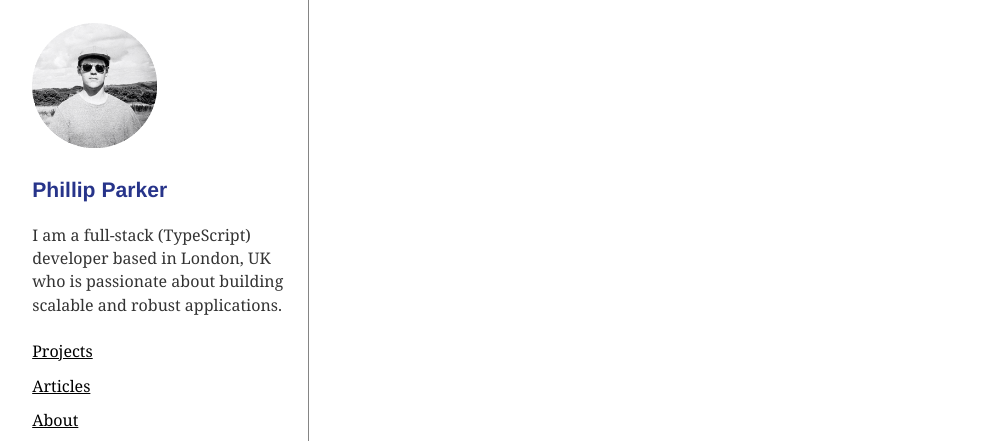
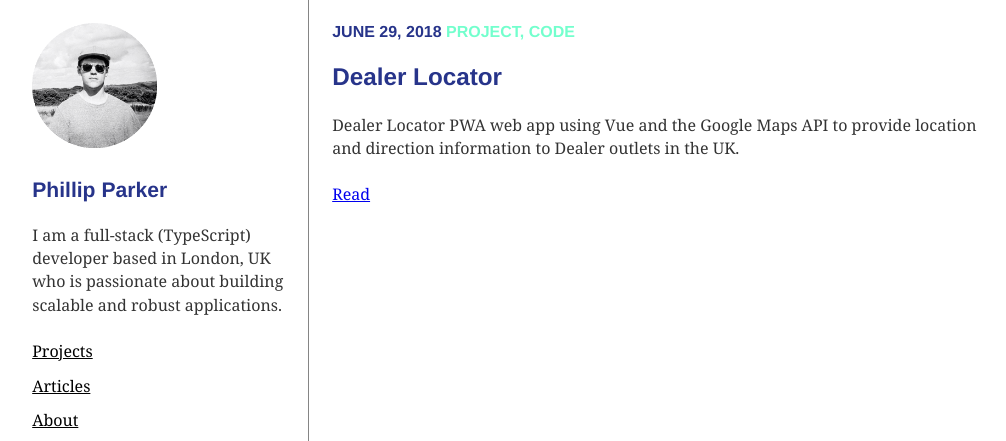
Before and after one commit to Sound1ab/portfolio-v2, a Gatsby site: page /projects in a window 1280 px wide. Shown: the top 441 px of the page, without its empty margins (131-1137 px from the left). Built offline with nearby package versions, Linux system fonts and the light colour scheme; Gatsby itself is replaced by a stand-in of ours; some packages are replaced by stand-ins of ours.

Commit message:
refactor(cardlist): filtering cards based on tags instead

```diff
--- a/src/components/organism/CardList/CardList.tsx
+++ b/src/components/organism/CardList/CardList.tsx
@@ -1,5 +1,14 @@
 import React from 'react'
 import { Card } from '../../molecules'
+import { styled } from '../../../theme'
+
+const Style = styled.div`
+  position: relative;
+
+  * + * {
+    margin-top: ${({ theme }) => theme.spacing.s};
+  }
+`
 
 interface ICardList {
   edges?: {
@@ -18,7 +27,7 @@ interface ICardList {
 
 export function CardList({ edges }: ICardList) {
   return (
-    <>
+    <Style>
       {edges
         ? edges.map(({ node }) => (
             <Card
@@ -31,6 +40,6 @@ export function CardList({ edges }: ICardList) {
             />
           ))
         : "Unfortunately I haven't made any content here yet"}
-    </>
+    </Style>
   )
 }
--- a/src/content/articles/finite-state-machines-in-vue/index.md
+++ b/src/content/articles/finite-state-machines-in-vue/index.md
@@ -3,7 +3,7 @@ title: "Finite State Machines in Vue"
 published: "March 21, 2018"
 description: "Finite State Machines (FSM) aren’t much more than a list of possible states and actions that allow states to transition from one to another. Luckily, this encompasses most of what a UI is."
 keywords: "finite, state, machine, finite state machine, vue, xstate, javascript, vuex, statecharts"
-tags: "code"
+tags: "article, code"
 slug: "finite-state-machines-in-vue"
 layout: "article"
 ---
--- /dev/null
+++ b/src/content/projects/dealer-locator/index.md
@@ -0,0 +1,15 @@
+---
+title: "Dealer Locator"
+published: "June 29, 2018"
+description: "PWA web app using Vue and the Google Maps API to provide location and direction information to Dealer outlets in the UK."
+keywords: "vue, javascript, vuex, pwa, dealer, locator, mercedes-benz, truck, van"
+tags: "project, code"
+slug: "dealer-locator"
+layout: "article"
+---
+
+# Dealer Locator
+
+![](./dealer-locator.png)
+
+PWA web app using Vue and the Google Maps API to provide location and direction information to Dealer outlets in the UK.
--- a/src/pages/articles.tsx
+++ b/src/pages/articles.tsx
@@ -22,7 +22,9 @@
 
 const AllContentDocument = graphql`
   query Articles {
-    allMarkdownRemark(filter: { frontmatter: { layout: { eq: "article" } } }) {
+    allMarkdownRemark(
+      filter: { frontmatter: { tags: { regex: "/article/" } } }
+    ) {
       edges {
         node {
           id
--- a/src/pages/projects.tsx
+++ b/src/pages/projects.tsx
@@ -22,7 +22,9 @@
 
 const AllContentDocument = graphql`
   query Projects {
-    allMarkdownRemark(filter: { frontmatter: { layout: { eq: "project" } } }) {
+    allMarkdownRemark(
+      filter: { frontmatter: { tags: { regex: "/project/" } } }
+    ) {
       edges {
         node {
           id
```
Also changed, not shown: src/content/projects/dealer-locator/dealer-locator.png (added), src/content/projects/pretty-good-key/prettygoodkey.jpg (added).
